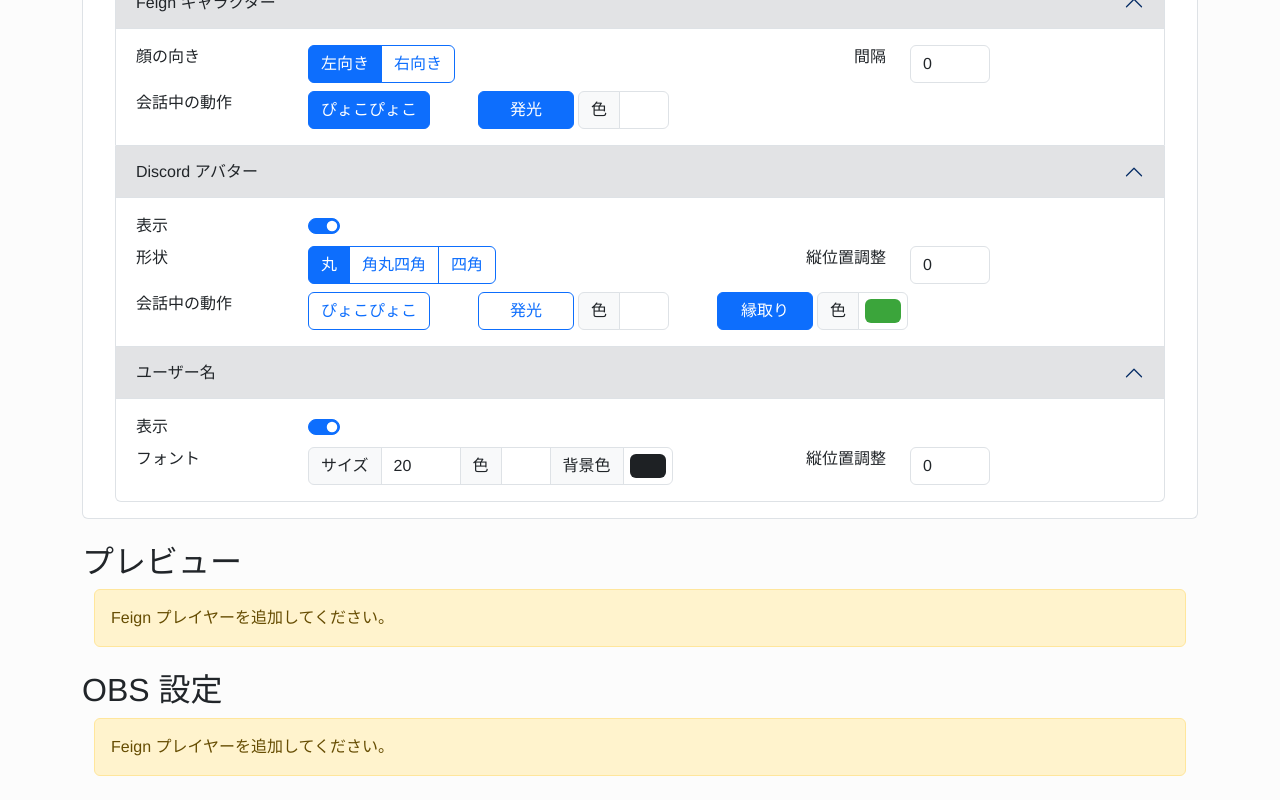
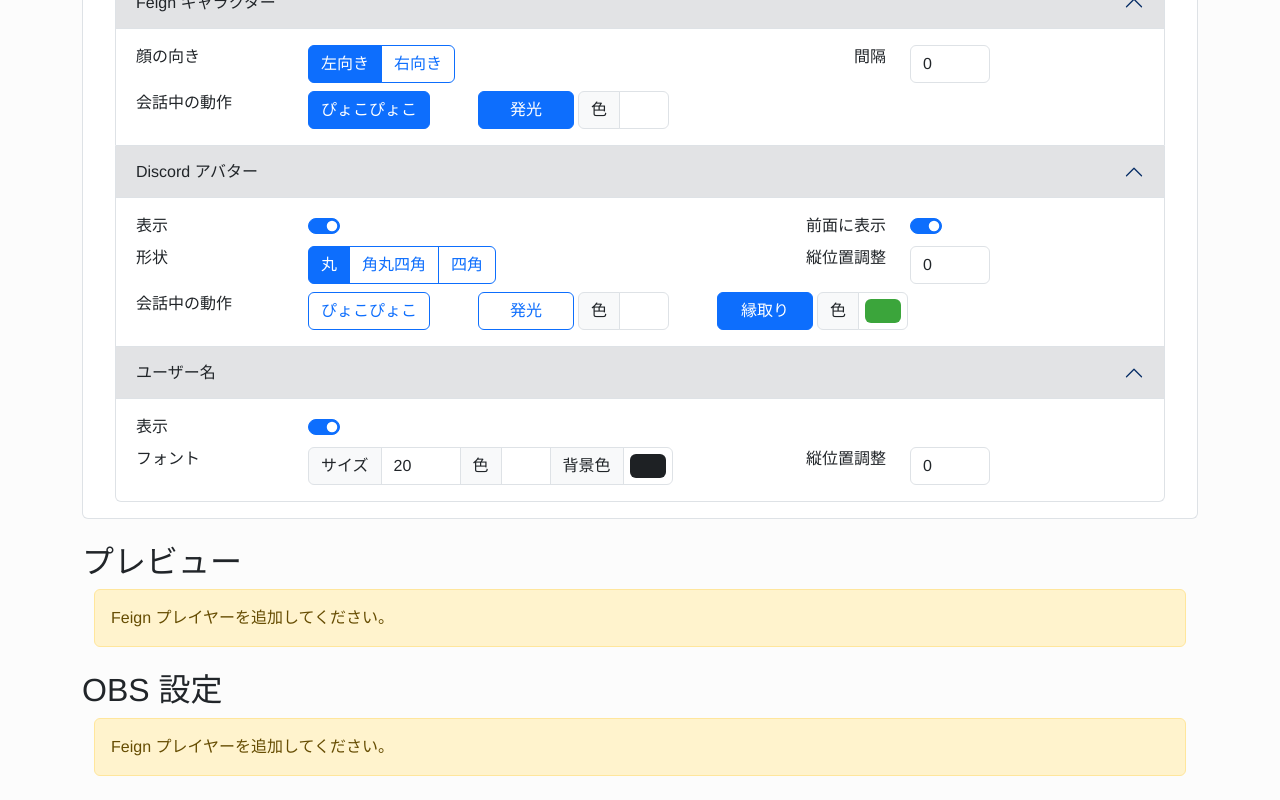
Before and after one commit to mogproject/feign-discord-css-generator, a React (Create React App) app: page / in a window 1280 px wide. Shown: the part 1106-1906 px from the top of the page. Built offline with nearby package versions, Linux system fonts and the light colour scheme.

Commit message:
Implement z-indices

```diff
--- a/src/components/sections/ViewSettingsPane.tsx
+++ b/src/components/sections/ViewSettingsPane.tsx
@@ -89,6 +89,18 @@ export function ViewSettingsPane() {
                       role="switch"
                       checked={viewSettings.avatar.show}
                       onChange={() => updateAvatarSettings({ ...viewSettings.avatar, show: !viewSettings.avatar.show })}
+                    />
+                  </Form.Check>
+                </Col>
+
+                <Col className="offset-md-1 col-md-2 text-end">前面に表示</Col>
+                <Col className="col-md-2">
+                  <Form.Check className="form-switch">
+                    <Form.Check.Input
+                      type='checkbox'
+                      role='switch'
+                      checked={viewSettings.avatar.front}
+                      onChange={() => updateAvatarSettings({ ...viewSettings.avatar, front: !viewSettings.avatar.front })}
                     />
                   </Form.Check>
                 </Col>
--- a/src/models/CSSBuilder.tsx
+++ b/src/models/CSSBuilder.tsx
@@ -44,7 +44,7 @@ export function buildCSS(feignPlayers: string[], settings: ViewSettings): string
       ? []
       : [
         // Character
-        `.voice_state[data-userid="${id}"]::before  {`,
+        `.voice_state[data-userid="${id}"]::before {`,
         `  background-image: var(--feign-icon-${FEI_COLORS[i]});`,
         `  background-size: ${settings.getFeiWidth()}px ${settings.getFeiHeight()}px;`,
         "  display: inline-block;",
@@ -59,10 +59,11 @@ export function buildCSS(feignPlayers: string[], settings: ViewSettings): string
         "  top: 0px;",
         settings.fei.mirror ? "  -webkit-transform: scaleX(-1);" : "",
         settings.fei.mirror ? "  transform: scaleX(-1);" : "",
+        settings.avatar.front ? '' : '  z-index: 1;',
         "}",
 
         // Animation
-        `.wrapper_speaking[data-userid="${id}"]::before  {`,
+        `.wrapper_speaking[data-userid="${id}"]::before {`,
         `  animation: ${animationString(settings.fei.speaking, "")};`,
         "  animation-fill-mode: forwards;",
         "  filter: brightness(100%);",
@@ -147,6 +148,7 @@ export function buildCSS(feignPlayers: string[], settings: ViewSettings): string
     "  display: block;",
     "  text-align: center;",
     "  position: relative;",
+    settings.avatar.front ? '' : '  z-index: 2;',
     "}",
   ];
   return (
--- a/src/models/Context.tsx
+++ b/src/models/Context.tsx
@@ -69,6 +69,7 @@ const defaultFeiSettings: FeiSettings = {
 
 const defaultAvatarSettings: AvatarSettings = {
   show: true,
+  front: true,
   shape: AvatarShape.Circle,
   speaking: {
     jump: false,
--- a/src/models/ViewSettings.tsx
+++ b/src/models/ViewSettings.tsx
@@ -21,6 +21,7 @@ export interface FeiSettings {
 
 export interface AvatarSettings {
   show: boolean;
+  front: boolean;
   shape: AvatarShape;
   speaking: AnimationSettings;
   offsetY: number;
@@ -67,10 +68,20 @@ export class ViewSettings {
   // Positions relative to Fei's top.
   getFeiTopRelative(): number { return 0; }
   getFeiBottomRelative(): number { return this.getFeiHeight(); }
-  getAvatarTopRelative(): number { return this.getFeiBottomRelative() - ViewSettings.DEFAULT_AVATAR_OVERLAP + this.avatar.offsetY; }
-  getAvatarBottomRelative(): number { return this.getAvatarTopRelative() + this.getAvatarHeight(); }
-  getUsernameTopRelative(): number { return this.getAvatarBottomRelative() - ViewSettings.DEFAULT_USERNAME_OVERLAP + this.username.offsetY; }
-  getUsernameBottomRelative(): number { return this.getUsernameTopRelative() + this.getUsernameHeight(); }
+  getAvatarTopRelative(): number {
+    return this.getFeiBottomRelative() +
+      (this.avatar.show ? (this.avatar.offsetY - ViewSettings.DEFAULT_AVATAR_OVERLAP) : 0);
+  }
+  getAvatarBottomRelative(): number {
+    return this.getAvatarTopRelative() + (this.avatar.show ? this.getAvatarHeight() : 0);
+  }
+  getUsernameTopRelative(): number {
+    return this.getAvatarBottomRelative() +
+      (this.username.show ? (this.username.offsetY - ViewSettings.DEFAULT_USERNAME_OVERLAP) : 0);
+  }
+  getUsernameBottomRelative(): number {
+    return this.getUsernameTopRelative() + (this.username.show ? this.getUsernameHeight() : 0);
+  }
 
   // Top-most and bottom-most elements.
   getTopElementRelative(): number { return Math.min(this.getFeiTopRelative(), this.getAvatarTopRelative(), this.getUsernameTopRelative()); }
```
